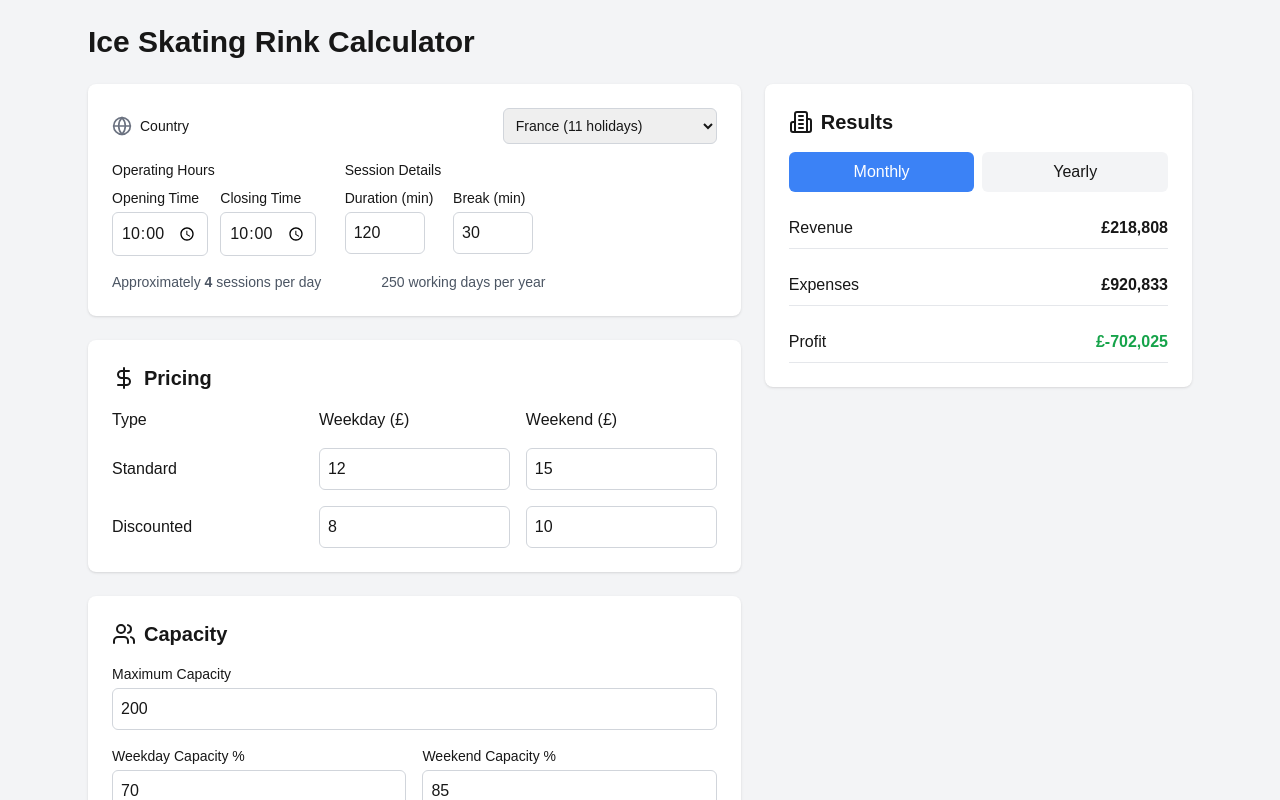
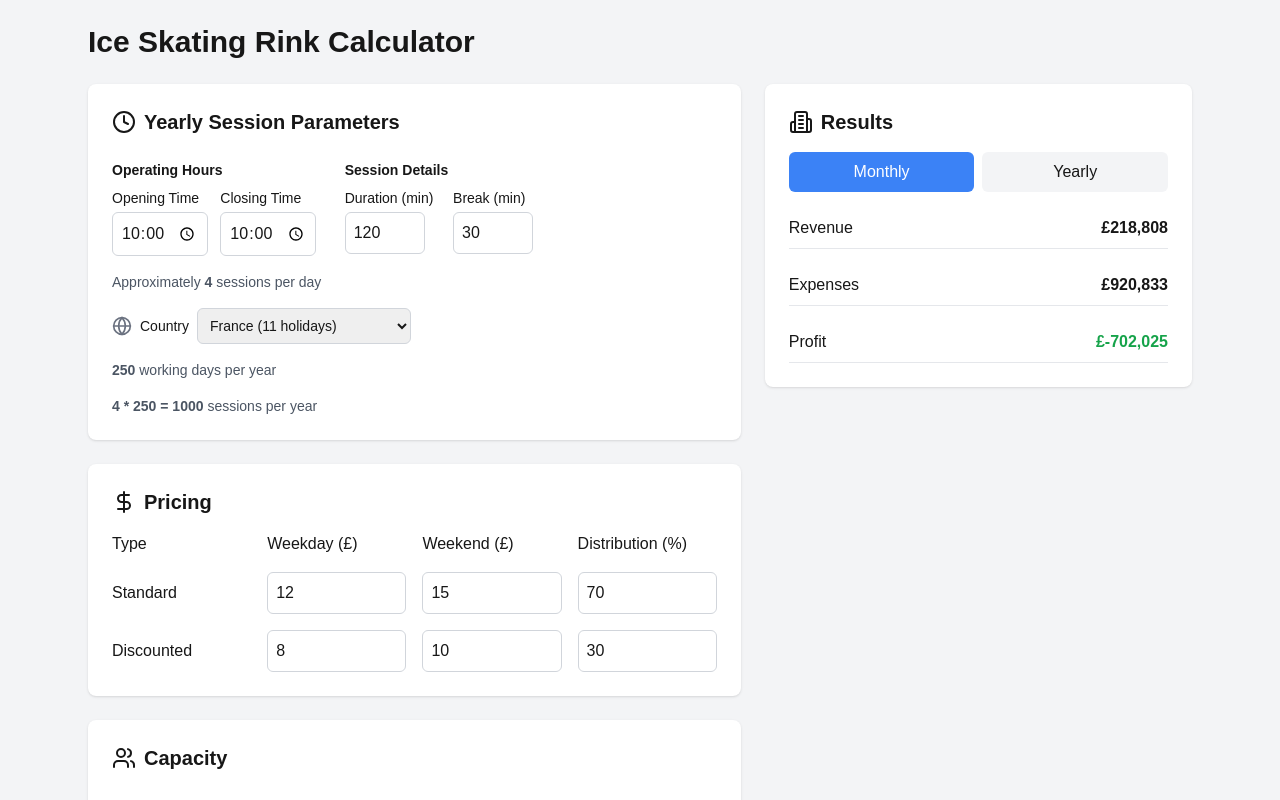
Before and after one commit to trkaplan/profitmeter-web, a Next.js app: page / in a window 1280 px wide. Shown: the top 800 px of the page. Built offline with nearby package versions, Linux system fonts and the light colour scheme.

Commit message:
more features

```diff
--- a/pages/index.tsx
+++ b/pages/index.tsx
@@ -15,6 +15,8 @@ type Schedule = {
 type Pricing = {
   standard: number
   discounted: number
+  standard_distribution: number
+  discounted_distribution: number
 }
 
 type Capacity = {
@@ -37,7 +39,9 @@ type FormData = {
 
 const CalculatorForm = () => {
   const [activeTab, setActiveTab] = useState<'monthly' | 'yearly'>('monthly')
-  const [selectedCountry, setSelectedCountry] = useState<Country>(countries.find((c) => c.code === 'FR') || countries[0])
+  const [selectedCountry, setSelectedCountry] = useState<Country>(
+    countries.find((c) => c.code === 'FR') || countries[0]
+  )
   const [formData, setFormData] = useState<FormData>({
     operating_schedule: {
       weekday: {
@@ -51,10 +55,14 @@ const CalculatorForm = () => {
       weekday: {
         standard: 12,
         discounted: 8,
+        standard_distribution: 70,
+        discounted_distribution: 30,
       },
       weekend: {
         standard: 15,
         discounted: 10,
+        standard_distribution: 70,
+        discounted_distribution: 30,
       },
     },
     capacity: {
@@ -196,8 +204,7 @@ const CalculatorForm = () => {
   const calculateWeekdaySessions = () => {
     const startTime = new Date(`2024-01-01T${formData.operating_schedule.weekday.start_time}:00`)
     const endTime = new Date(`2024-01-01T${formData.operating_schedule.weekday.end_time}:00`)
-    const totalMinutes =
-      (endTime.getTime() - startTime.getTime()) / (1000 * 60) // Convert to minutes
+    const totalMinutes = (endTime.getTime() - startTime.getTime()) / (1000 * 60) // Convert to minutes
     const sessionLength =
       formData.operating_schedule.weekday.session_duration +
       formData.operating_schedule.weekday.break_duration
@@ -214,16 +221,36 @@ const CalculatorForm = () => {
     const weekendsPerMonth = Math.round(30.44 - workingDaysPerMonth) // Average days in month minus working days
 
     // Calculate weekday revenue
-    const weekdayCapacity = Math.floor((formData.capacity.max_capacity * formData.capacity.weekday_percentage) / 100)
-    const weekdayStandardRevenue = weekdaySessions * weekdaysPerMonth * weekdayCapacity * formData.pricing.weekday.standard * 0.7 // 70% standard tickets
-    const weekdayDiscountedRevenue = weekdaySessions * weekdaysPerMonth * weekdayCapacity * formData.pricing.weekday.discounted * 0.3 // 30% discounted tickets
+    const weekdayCapacity = Math.floor(
+      (formData.capacity.max_capacity * formData.capacity.weekday_percentage) / 100
+    )
+    const weekdayStandardRevenue =
+      weekdaySessions * weekdaysPerMonth * weekdayCapacity * formData.pricing.weekday.standard * (formData.pricing.weekday.standard_distribution / 100) // 70% standard tickets
+    const weekdayDiscountedRevenue =
+      weekdaySessions *
+      weekdaysPerMonth *
+      weekdayCapacity *
+      formData.pricing.weekday.discounted *
+      (formData.pricing.weekday.discounted_distribution / 100) // 30% discounted tickets
 
     // Calculate weekend revenue
-    const weekendCapacity = Math.floor((formData.capacity.max_capacity * formData.capacity.weekend_percentage) / 100)
-    const weekendStandardRevenue = weekendSessions * weekendsPerMonth * weekendCapacity * formData.pricing.weekend.standard * 0.7 // 70% standard tickets
-    const weekendDiscountedRevenue = weekendSessions * weekendsPerMonth * weekendCapacity * formData.pricing.weekend.discounted * 0.3 // 30% discounted tickets
+    const weekendCapacity = Math.floor(
+      (formData.capacity.max_capacity * formData.capacity.weekend_percentage) / 100
+    )
+    const weekendStandardRevenue =
+      weekendSessions * weekendsPerMonth * weekendCapacity * formData.pricing.weekend.standard * (formData.pricing.weekend.standard_distribution / 100) // 70% standard tickets
+    const weekendDiscountedRevenue =
+      weekendSessions *
+      weekendsPerMonth *
+      weekendCapacity *
+      formData.pricing.weekend.discounted *
+      (formData.pricing.weekend.discounted_distribution / 100) // 30% discounted tickets
 
-    const monthlyRevenue = weekdayStandardRevenue + weekdayDiscountedRevenue + weekendStandardRevenue + weekendDiscountedRevenue
+    const monthlyRevenue =
+      weekdayStandardRevenue +
+      weekdayDiscountedRevenue +
+      weekendStandardRevenue +
+      weekendDiscountedRevenue
     return Math.round(monthlyRevenue)
   }
 
@@ -270,25 +297,11 @@ const CalculatorForm = () => {
         <div className="col-span-3 space-y-6">
           {/* Operating Schedule */}
           <div className="bg-white rounded-lg shadow p-6">
-            <div className="flex items-center justify-between mb-4">
+            <div className="flex items-center justify-between mb-6">
               <div className="flex items-center space-x-2">
-                <Globe className="w-5 h-5 text-gray-500" />
-                <label className="block text-sm font-medium">Country</label>
+                <Clock className="w-6 h-6" />
+                <h2 className="text-xl font-semibold">Yearly Session Parameters</h2>
               </div>
-              <select
-                value={selectedCountry.code}
-                onChange={(e) => {
-                  const country = countries.find((c) => c.code === e.target.value)
-                  if (country) setSelectedCountry(country)
-                }}
-                className="rounded-md border border-gray-300 p-2 text-sm"
-              >
-                {countries.map((country) => (
-                  <option key={country.code} value={country.code}>
-                    {country.name} ({country.holidays} holidays)
-                  </option>
-                ))}
-              </select>
             </div>
 
             <div className="flex space-x-8">
@@ -297,7 +310,9 @@ const CalculatorForm = () => {
                 <div className="flex space-x-8">
                   {/* Operating Hours */}
                   <div className="flex-1">
-                    <label className="block text-sm font-medium">Operating Hours</label>
+                    <label className="block text-sm font-medium">
+                      <b>Operating Hours</b>
+                    </label>
                     <div className="grid grid-cols-2 gap-4 mt-2">
                       <div>
                         <label className="block text-sm">Opening Time</label>
@@ -336,19 +351,16 @@ const CalculatorForm = () => {
 
                   {/* Session Details */}
                   <div className="flex-1">
-                    <label className="block text-sm font-medium">Session Details</label>
+                    <label className="block text-sm font-medium">
+                      <b>Session Details</b>
+                    </label>
                     <div className="grid grid-cols-2 gap-4 mt-2">
                       <div>
                         <label className="block text-sm">Duration (min)</label>
                         <NumberInput
                           value={formData.operating_schedule.weekday.session_duration}
                           onChange={(value) =>
-                            handleChange(
-                              'operating_schedule',
-                              'weekday',
-                              'session_duration',
-                              value
-                            )
+                            handleChange('operating_schedule', 'weekday', 'session_duration', value)
                           }
                           className="mt-1 w-20 rounded-md border border-gray-300 p-2"
                         />
@@ -358,12 +370,7 @@ const CalculatorForm = () => {
                         <NumberInput
                           value={formData.operating_schedule.weekday.break_duration}
                           onChange={(value) =>
-                            handleChange(
-                              'operating_schedule',
-                              'weekday',
-                              'break_duration',
-                              value
-                            )
+                            handleChange('operating_schedule', 'weekday', 'break_duration', value)
                           }
                           className="mt-1 w-20 rounded-md border border-gray-300 p-2"
                         />
@@ -376,10 +383,8 @@ const CalculatorForm = () => {
                   <div className="text-sm text-gray-600">
                     Approximately <b>{weekdaySessions}</b> sessions per day
                   </div>
-                  <div className="text-sm text-gray-600">
-                    {selectedCountry.workingDays} working days per year
-                  </div>
                   {isScheduleModified() && (
+                    <div>
                       <button
                         onClick={handleReset}
                         className="text-sm text-gray-500 hover:text-gray-700 flex items-center space-x-1"
@@ -387,7 +392,40 @@ const CalculatorForm = () => {
                         <RotateCcw className="w-4 h-4" />
                         <span>Reset to Initials</span>
                       </button>
+                    </div>
                   )}
+                </div>
+                <div className="mt-4 flex items-center space-x-2">
+                  <Globe className="w-5 h-5 text-gray-500" />
+                  <label className="block text-sm font-medium">Country</label>
+                  <select
+                    value={selectedCountry.code}
+                    onChange={(e) => {
+                      const country = countries.find((c) => c.code === e.target.value)
+                      if (country) setSelectedCountry(country)
+                    }}
+                    className="rounded-md border border-gray-300 p-2 text-sm"
+                  >
+                    {countries.map((country) => (
+                      <option key={country.code} value={country.code}>
+                        {country.name} ({country.holidays} holidays)
+                      </option>
+                    ))}
+                  </select>
+                </div>
+                <div className="mt-4 flex items-center space-x-2">
+                  <div className="text-sm text-gray-600">
+                    <b>{selectedCountry.workingDays}</b> working days per year
+                  </div>
+                </div>
+                <div className="mt-4 flex items-center space-x-2">
+                  <div className="text-sm text-gray-600">
+                    <b>
+                      {weekdaySessions} * {selectedCountry.workingDays} ={' '}
+                      {weekdaySessions * selectedCountry.workingDays}
+                    </b>{' '}
+                    sessions per year
+                  </div>
                 </div>
               </div>
             </div>
@@ -401,44 +439,51 @@ const CalculatorForm = () => {
             </div>
             <div className="overflow-x-auto">
               <div className="min-w-full">
-                <div className="grid grid-cols-3 gap-4 mb-4">
+                <div className="grid grid-cols-4 gap-4 mb-4">
                   <div className="font-medium">Type</div>
                   <div className="font-medium">Weekday (£)</div>
                   <div className="font-medium">Weekend (£)</div>
+                  <div className="font-medium">Distribution (%)</div>
                 </div>
                 <div className="space-y-4">
-                  <div className="grid grid-cols-3 gap-4">
+                  <div className="grid grid-cols-4 gap-4">
                     <div className="flex items-center">Standard</div>
                     <NumberInput
                       value={formData.pricing.weekday.standard}
-                      onChange={(value) =>
-                        handleChange('pricing', 'weekday', 'standard', value)
-                      }
+                      onChange={(value) => handleChange('pricing', 'weekday', 'standard', value)}
                       className="rounded-md border border-gray-300 p-2"
                     />
                     <NumberInput
                       value={formData.pricing.weekend.standard}
-                      onChange={(value) =>
-                        handleChange('pricing', 'weekend', 'standard', value)
-                      }
+                      onChange={(value) => handleChange('pricing', 'weekend', 'standard', value)}
                       className="rounded-md border border-gray-300 p-2"
                     />
+                    <NumberInput
+                      value={formData.pricing.weekday.standard_distribution}
+                      onChange={(value) => handleChange('pricing', 'weekday', 'standard_distribution', value)}
+                      className="rounded-md border border-gray-300 p-2"
+                      min={0}
+                      max={100}
+                    />
                   </div>
-                  <div className="grid grid-cols-3 gap-4">
+                  <div className="grid grid-cols-4 gap-4">
                     <div className="flex items-center">Discounted</div>
                     <NumberInput
                       value={formData.pricing.weekday.discounted}
-                      onChange={(value) =>
-                        handleChange('pricing', 'weekday', 'discounted', value)
-                      }
+                      onChange={(value) => handleChange('pricing', 'weekday', 'discounted', value)}
                       className="rounded-md border border-gray-300 p-2"
                     />
                     <NumberInput
                       value={formData.pricing.weekend.discounted}
-                      onChange={(value) =>
-                        handleChange('pricing', 'weekend', 'discounted', value)
-                      }
+                      onChange={(value) => handleChange('pricing', 'weekend', 'discounted', value)}
                       className="rounded-md border border-gray-300 p-2"
+                    />
+                    <NumberInput
+                      value={formData.pricing.weekday.discounted_distribution}
+                      onChange={(value) => handleChange('pricing', 'weekday', 'discounted_distribution', value)}
+                      className="rounded-md border border-gray-300 p-2"
+                      min={0}
+                      max={100}
                     />
                   </div>
                 </div>
@@ -448,11 +493,12 @@ const CalculatorForm = () => {
 
           {/* Capacity */}
           <div className="bg-white rounded-lg shadow p-6">
-            <div className="flex items-center space-x-2 mb-4">
+            <div className="flex items-center space-x-2 mb-6">
               <Users className="w-6 h-6" />
               <h2 className="text-xl font-semibold">Capacity</h2>
             </div>
-            <div className="space-y-4">
+
+            <div className="grid grid-cols-3 gap-6">
               <div>
                 <label className="block text-sm font-medium">Maximum Capacity</label>
                 <NumberInput
@@ -461,7 +507,7 @@ const CalculatorForm = () => {
                   className="mt-1 w-full rounded-md border border-gray-300 p-2"
                 />
               </div>
-              <div className="grid grid-cols-2 gap-4">
+
               <div>
                 <label className="block text-sm font-medium">Weekday Capacity %</label>
                 <NumberInput
@@ -471,6 +517,7 @@ const CalculatorForm = () => {
                   className="mt-1 w-full rounded-md border border-gray-300 p-2"
                 />
               </div>
+
               <div>
                 <label className="block text-sm font-medium">Weekend Capacity %</label>
                 <NumberInput
@@ -479,7 +526,6 @@ const CalculatorForm = () => {
                   max={100}
                   className="mt-1 w-full rounded-md border border-gray-300 p-2"
                 />
-                </div>
               </div>
             </div>
           </div>
@@ -564,11 +610,15 @@ const CalculatorForm = () => {
                   </div>
                   <div className="flex justify-between items-center py-2 border-b">
                     <span>Expenses</span>
-                    <span className="font-semibold">{formatCurrency(results.monthly.expenses)}</span>
+                    <span className="font-semibold">
+                      {formatCurrency(results.monthly.expenses)}
+                    </span>
                   </div>
                   <div className="flex justify-between items-center py-2 border-b">
                     <span>Profit</span>
-                    <span className="font-semibold text-green-600">{formatCurrency(results.monthly.profit)}</span>
+                    <span className="font-semibold text-green-600">
+                      {formatCurrency(results.monthly.profit)}
+                    </span>
                   </div>
                 </>
               ) : (
@@ -583,7 +633,9 @@ const CalculatorForm = () => {
                   </div>
                   <div className="flex justify-between items-center py-2 border-b">
                     <span>Profit</span>
-                    <span className="font-semibold text-green-600">{formatCurrency(results.yearly.profit)}</span>
+                    <span className="font-semibold text-green-600">
+                      {formatCurrency(results.yearly.profit)}
+                    </span>
                   </div>
                 </>
               )}
```
Lines whose indentation alone changed are shown as unchanged.
